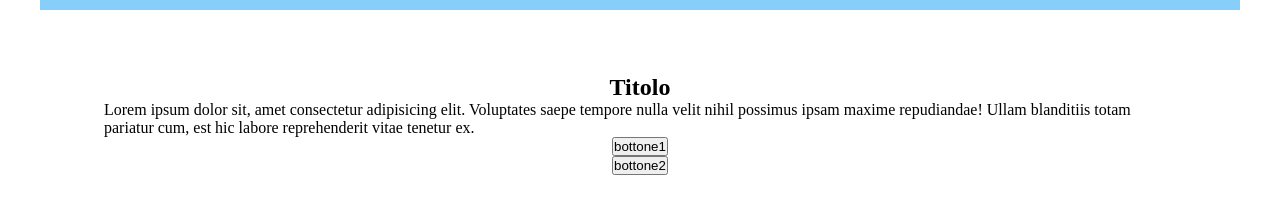
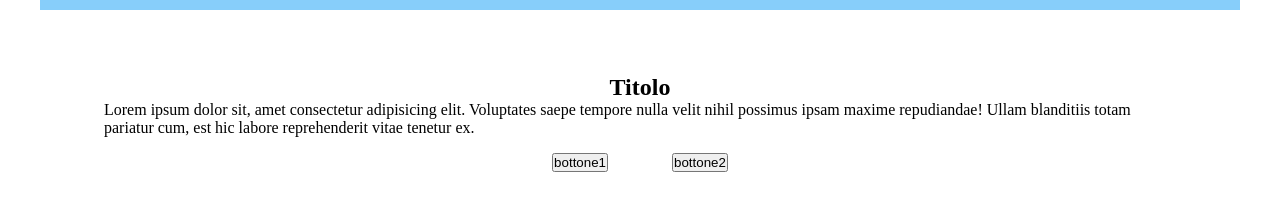
Before and after one commit to MarcoMpensabene/htmlcss-struttura-discord, a plain HTML site: page index.html in a window 1280 px wide. Shown: the part 73-286 px from the top of the page. Drawn offline with Linux system fonts and the light colour scheme.

Commit message:
button fixed

```diff
--- a/index.html
+++ b/index.html
@@ -23,8 +23,10 @@
         <section class="jumbotron">
             <h1>Titolo</h1>
             <p>Lorem ipsum dolor sit, amet consectetur adipisicing elit. Voluptates saepe tempore nulla velit nihil possimus ipsam maxime repudiandae! Ullam blanditiis totam pariatur cum, est hic labore reprehenderit vitae tenetur ex.</p>
-            <button>bottone1</button>
-            <button>bottone2</button>
+            <div class="button-head">
+            <button >bottone1</button>
+            <button >bottone2</button>
+            </div>
         </section>
     </header>
 
--- a/style/style.css
+++ b/style/style.css
@@ -30,6 +30,11 @@ a{
 
 }
 
-button{
-    display: inline-block;
+.button-head{
+    display: flex;
+    flex-direction: row;
 }
+
+.button-head>button{
+    margin: 1rem 2rem 1rem;
+}
```
